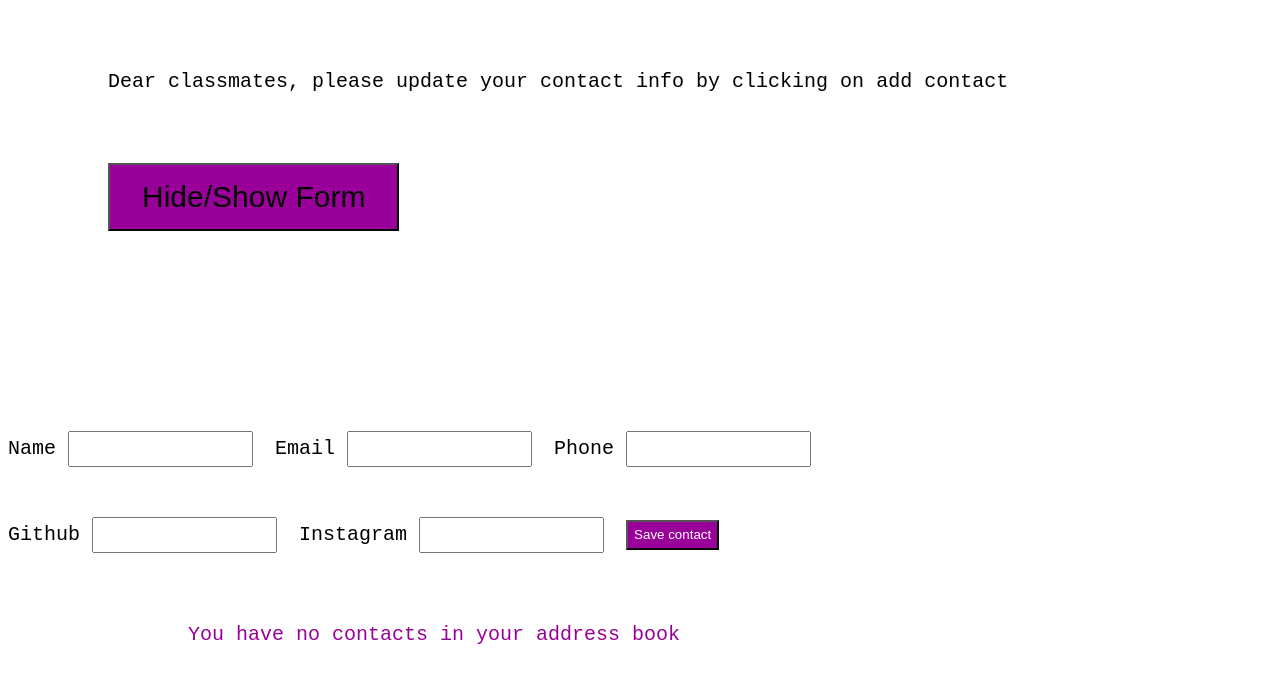
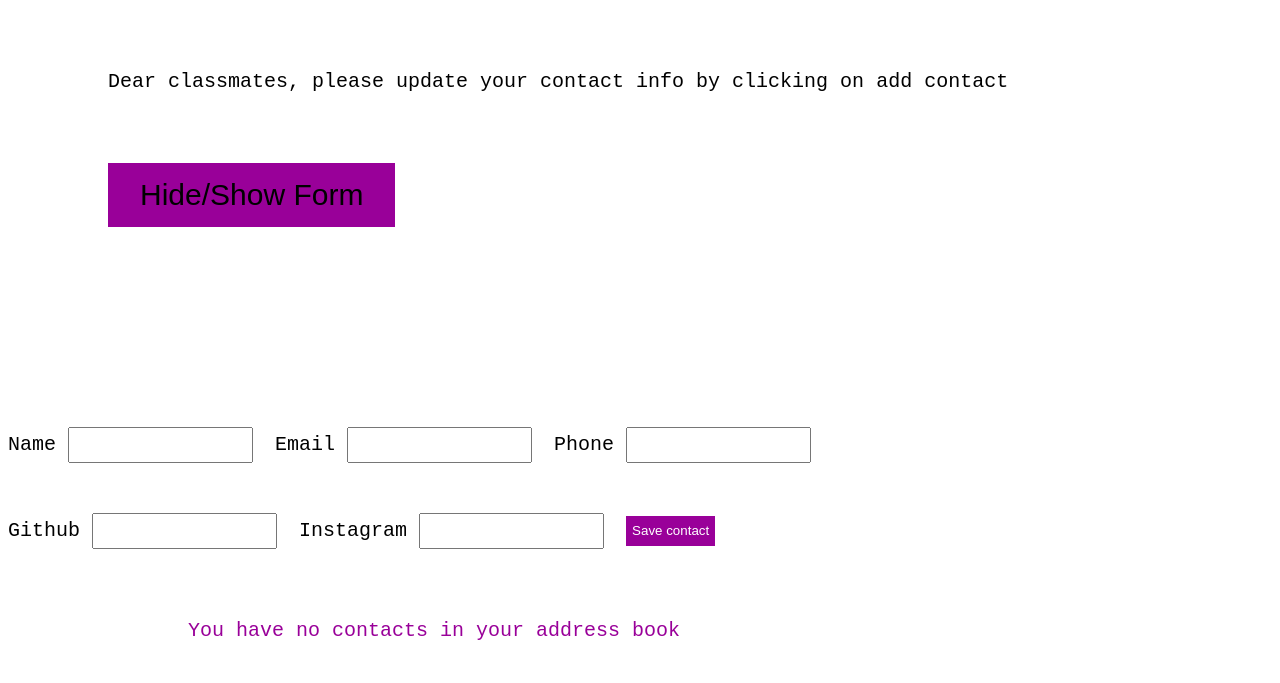
Before and after one commit to SaraFrantzen/addressBook, a website: page index.html in a window 1280 px wide. Both pictures are taken after a click on the button "Add Contact". Shown: the part 89-772 px from the top of the page. Drawn offline with Linux system fonts and the light colour scheme; a web font is replaced by a local one.

Commit message:
changing css style for submit button

```diff
--- a/style.css
+++ b/style.css
@@ -2,6 +2,7 @@
 button {
     text-align: center;
     background-color: #ff66ff;
+    border: #990099;
     padding: 15px 32px;
     text-align: center;
     text-decoration: none;
@@ -52,6 +53,10 @@ form, input {
 #submit {
      background-color:#990099;
      color: white;
+
+      cursor: pointer;
+      border: none;
+
 }
 div {
   font-family: arial;
```
